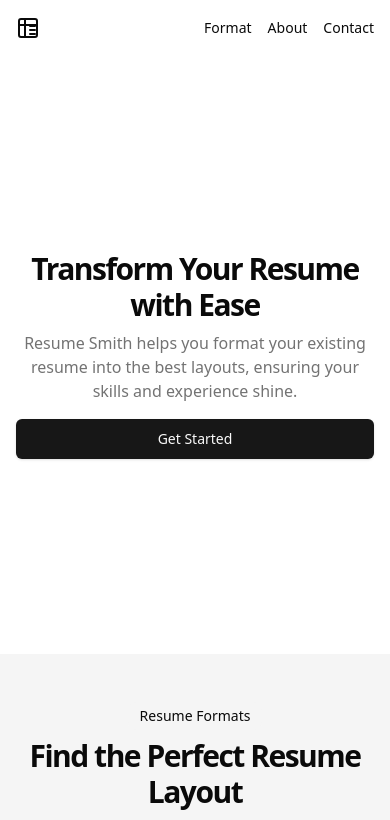
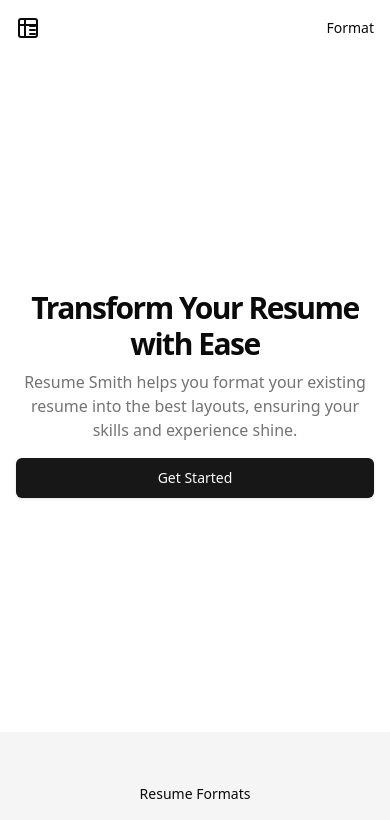
Before and after one commit to FloareDor/resumesmith-app, a Next.js app: page / in a window 390 px wide. Shown: the top 820 px of the page. Built offline with nearby package versions, Linux system fonts and the light colour scheme.

Commit message:
chore: made landing page better for mobile screens

```diff
--- a/src/components/component/landing.tsx
+++ b/src/components/component/landing.tsx
@@ -10,7 +10,7 @@
     <div className="flex flex-col min-h-[100dvh]">
       <Navbar/>
       <main className="flex-1">
-      <section className="w-full py-[50%] md:py-24 lg:py-32 xl:py-72 flex items-center justify-center">
+      <section className="w-full py-[60%] md:py-24 lg:py-32 xl:py-72 flex items-center justify-center">
           <div className="container px-4 md:px-6 text-center">
             <div className="flex flex-col justify-center space-y-4">
               <div className="space-y-2">
--- a/src/components/navbar/navbar.tsx
+++ b/src/components/navbar/navbar.tsx
@@ -12,12 +12,6 @@
         <nav className="ml-auto flex gap-4 sm:gap-6">
           <Link href="/format" className="text-sm font-medium hover:underline underline-offset-4" prefetch={false}>
             Format
-          </Link>
-          <Link href="#" className="text-sm font-medium hover:underline underline-offset-4" prefetch={false}>
-            About
-          </Link>
-          <Link href="#" className="text-sm font-medium hover:underline underline-offset-4" prefetch={false}>
-            Contact
           </Link>
         </nav>
       </header>
```
Also changed, not shown: 1 other file (tests, documents, lock files or other folders).
